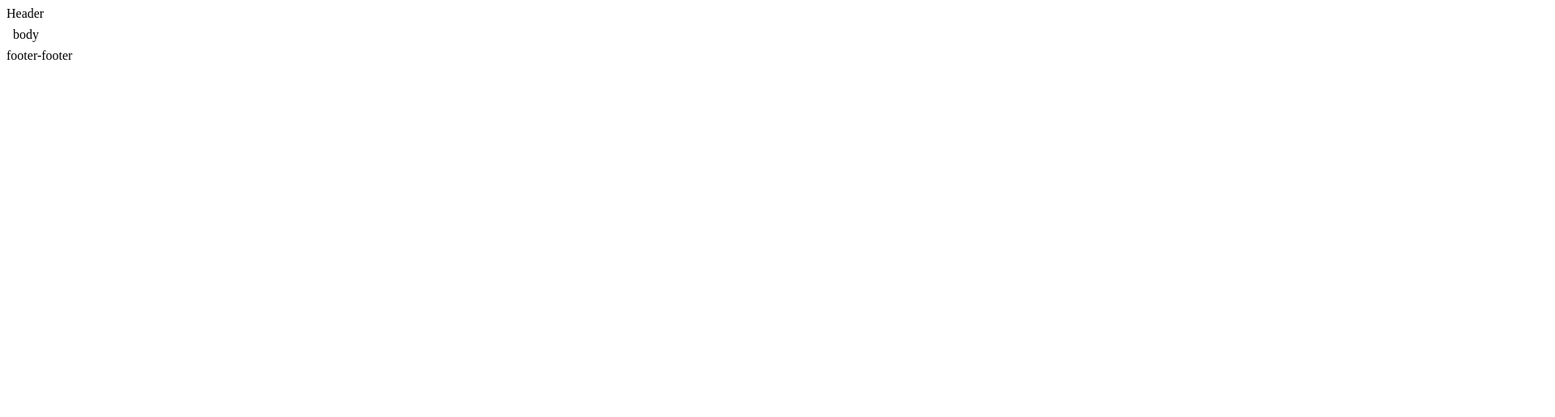
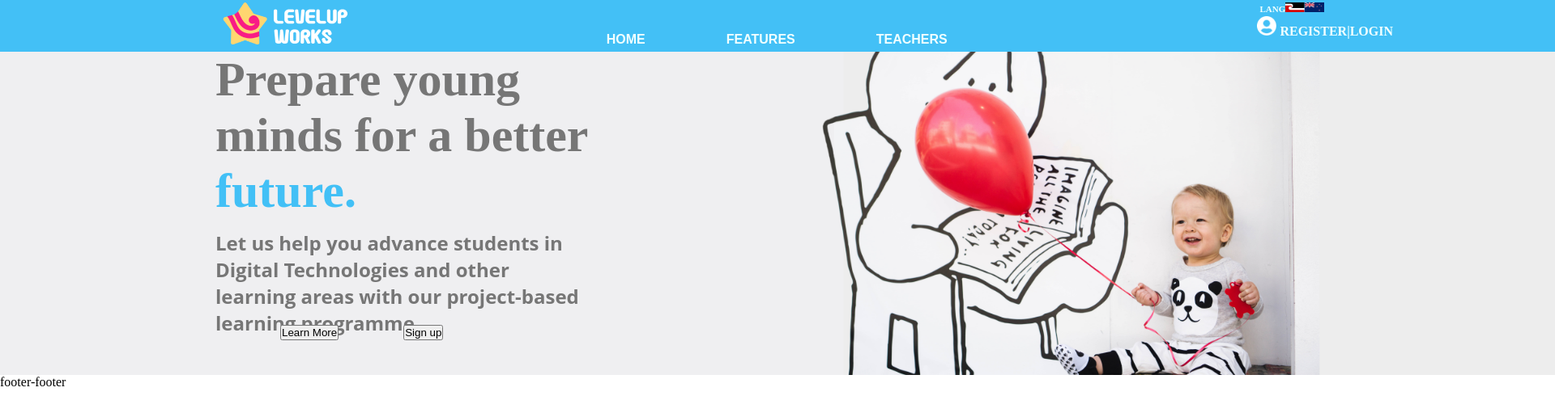
Before and after one commit to Mission-Ready/2502-L4FT17-missionx-frontend-t3, a React (Vite) app: page / in a window 1280 px wide. Shown: the top 516 px of the page at 81% size, 1920 px wide, since content can reach past the window. Built offline with nearby package versions, Linux system fonts and the light colour scheme.

Commit message:
1st draft header and banner

```diff
--- a/src/pages/Yellow/Home/Home.jsx
+++ b/src/pages/Yellow/Home/Home.jsx
@@ -1,13 +1,15 @@
+import Header from "./components/Header";
+import Banner from "./components/Banner";
+
 export default function Home(){
   return(
   <div>
 
     <header>
-      Header
+      <Header></Header>
+      <Banner></Banner>
     </header>
-    <body>
-      body
-    </body>
+
 
     <footer>
       footer-footer
--- /dev/null
+++ b/src/pages/Yellow/Home/components/Banner.jsx
@@ -0,0 +1,31 @@
+import React from "react";
+import Hero from "../../../../assets/Home/hero.png";
+import style from "./Banner.module.css"
+
+function Banner() {
+  return (
+    <div className={style.container}>
+
+
+      <h1 className={style.heroText}>
+        <font color="#767676" style={{fontFamily:"Nunito, Black", fontSize: "60px", textAlign:"left"} }>Prepare young minds for a better</font>
+        <font color="#42C0F6" style={{fontFamily:"Nunito, Black", fontSize: "60px", textAlign:"left"} }> future.</font>
+      </h1>
+
+      <h3 className={style.subHeroText} style={{color: "#767676", fontFamily:"Open Sans,Regular", fontSize: "24px",textAlign:"left"} } >
+        Let us help you advance students in Digital Technologies and other
+        learning areas with our project-based learning programme.
+      </h3>
+
+    <div className={style.button}>
+      <button>Learn More</button>
+
+      <button className={style.signupButton}>Sign up </button>
+
+    </div>
+
+    </div>
+  );
+}
+
+export default Banner;
--- /dev/null
+++ b/src/pages/Yellow/Home/components/Banner.module.css
@@ -0,0 +1,62 @@
+*{
+    box-sizing: border-box;
+    margin:0px;
+    padding:0px;
+
+}
+
+.container {
+    display: flex;
+    flex-direction: column;
+    background-image: url(../../../../assets/Home/hero.png);
+    background-size: cover;
+    top: 64px;
+    left: 0px;
+    width: 1920px;
+    height: 400px;
+    padding: 0px,0px;
+    margin: 0px,0px;
+}
+
+.subHeroText {
+    display: flex;
+    flex-direction: column;
+    text-align: left;
+    top: 266px;
+    left: 266px;
+    width: 162px;
+    height: 98px;
+    width:30em;
+    padding-left: 266px;
+    padding-top: 80px;
+
+}
+
+.heroText {
+    display: flex;
+    flex-direction: column;
+    text-align:left;
+    top: 115px;
+    padding-left: 266px;
+    width: 800px;
+    height: 140px;
+
+
+
+
+}
+
+.button {
+    display: flex;
+    padding-left: 266px;
+    padding-top: 100px;
+    margin-left:80px;
+
+
+
+}
+
+.signupButton {
+  display: flex;
+  margin-left:80px;
+}
--- /dev/null
+++ b/src/pages/Yellow/Home/components/Header.jsx
@@ -0,0 +1,38 @@
+import React from 'react';
+import styles from './Header.module.css';
+import star from '../../../../assets/Home/star.png';
+import LevelUpWorksWhite from '../../../../assets/Navbar/LevelUpWorks-white.png'
+import AvatarWhite from '../../../../assets/Navbar/Avatar-white.png'
+import MaoriFlag from '../../../../assets/Navbar/MaoriFlag.png'
+import NZFlag from '../../../../assets/Navbar/NZFlag.png'
+
+
+
+export default function Header() {
+  return (
+    <div className= {styles.container}>
+
+        <div className={styles.star}>
+          <img src={LevelUpWorksWhite } alt="LevelUpWorksWhite "/>
+        </div>
+
+        <nav className= {styles.mainNav}>
+            <li>HOME</li>
+            <li>FEATURES</li>
+            <li>TEACHERS</li>
+        </nav>
+
+        <div className= {styles.languageAndLogin}>
+
+            <nav >
+                <h4 style={{fontSize:'11px',padding:'3px'}}>LANG<img style={
+                  {top: "8px",left:'1617px',width: '24px',height: '12px'}} src={MaoriFlag}alt="Maori Flag" /><img style={{top: "8px",left:'1617px',width: '24px',height: '12px'}} src={NZFlag} alt="NZ Flag" /></h4>
+                <h4><img style={{top: '31px', left: '1497px',width: '24px',height: '24px'}} src={AvatarWhite} alt="Avatar White" /> REGISTER|LOGIN</h4>
+            </nav>
+
+        </div>
+
+
+    </div>
+  )
+}
--- /dev/null
+++ b/src/pages/Yellow/Home/components/Header.module.css
@@ -0,0 +1,57 @@
+*{
+    box-sizing: border-box;
+    margin:0;
+    padding:0;
+  }
+
+
+
+
+
+.container{
+    display: flex;
+    background-color: #43C0F6;
+    justify-content: space-between;
+    text-align: justify;
+
+    color: azure;
+    top: 0px;
+    left: 0px;
+    width: 1920px;
+    height: 64px;
+
+}
+
+.star {
+  display: flex;
+  width: 120px;
+  height: 60px;
+  padding-left: 266px;
+
+}
+
+.mainNav {
+  display: flex;
+  list-style: none;
+  padding-top: 40px;
+  text-align: justify;
+}
+
+.mainNav li {
+  font-family: sans-serif;
+  font-weight: bold;
+  font-size: 16px;
+  padding-left: 100px;
+
+}
+
+.languageAndLogin {
+  padding-right: 200px;
+  background: padding-box;
+  align-items: left;
+  justify-items: space;
+}
+
+.languageAndLogin h4 {
+ background: padding-box;
+}
```
